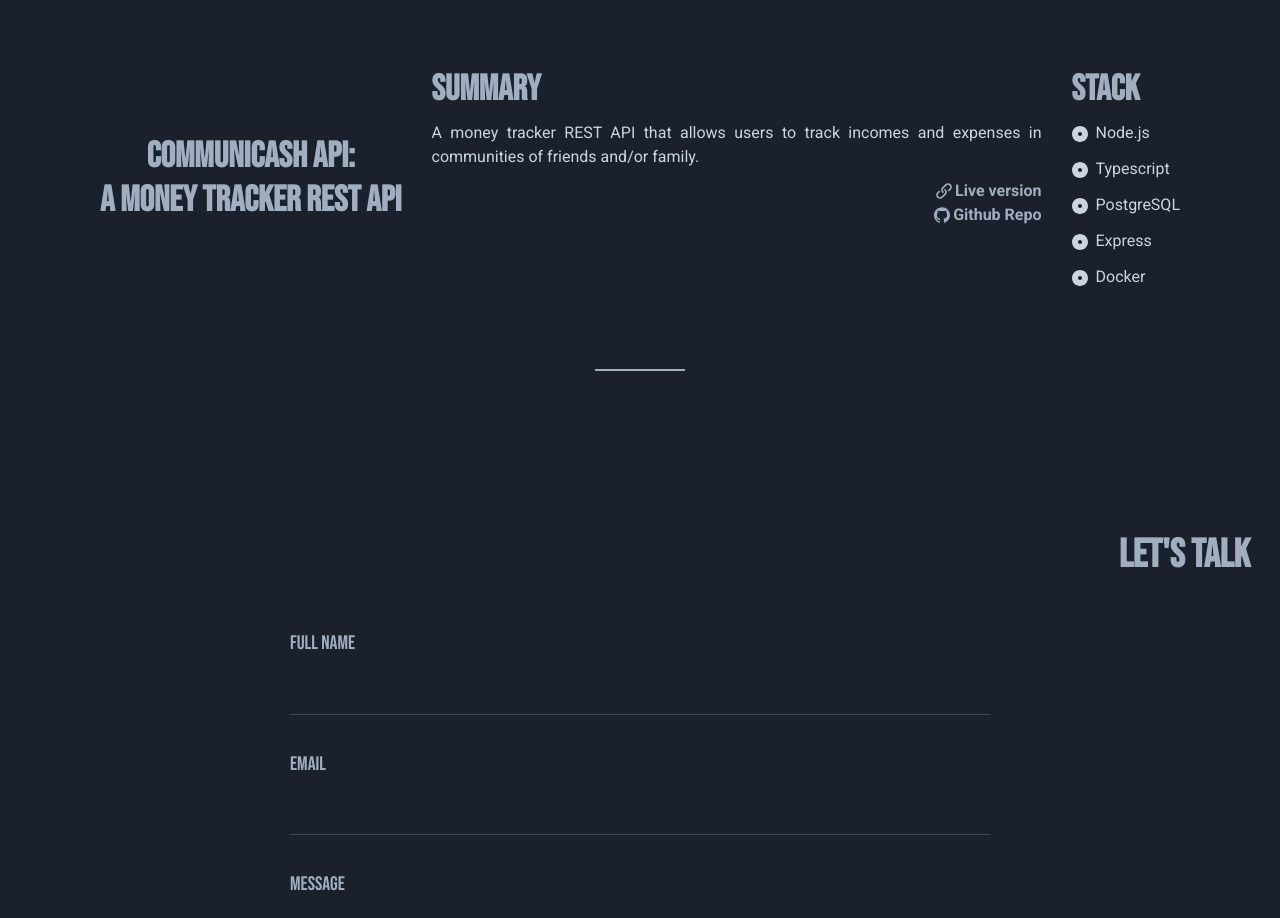
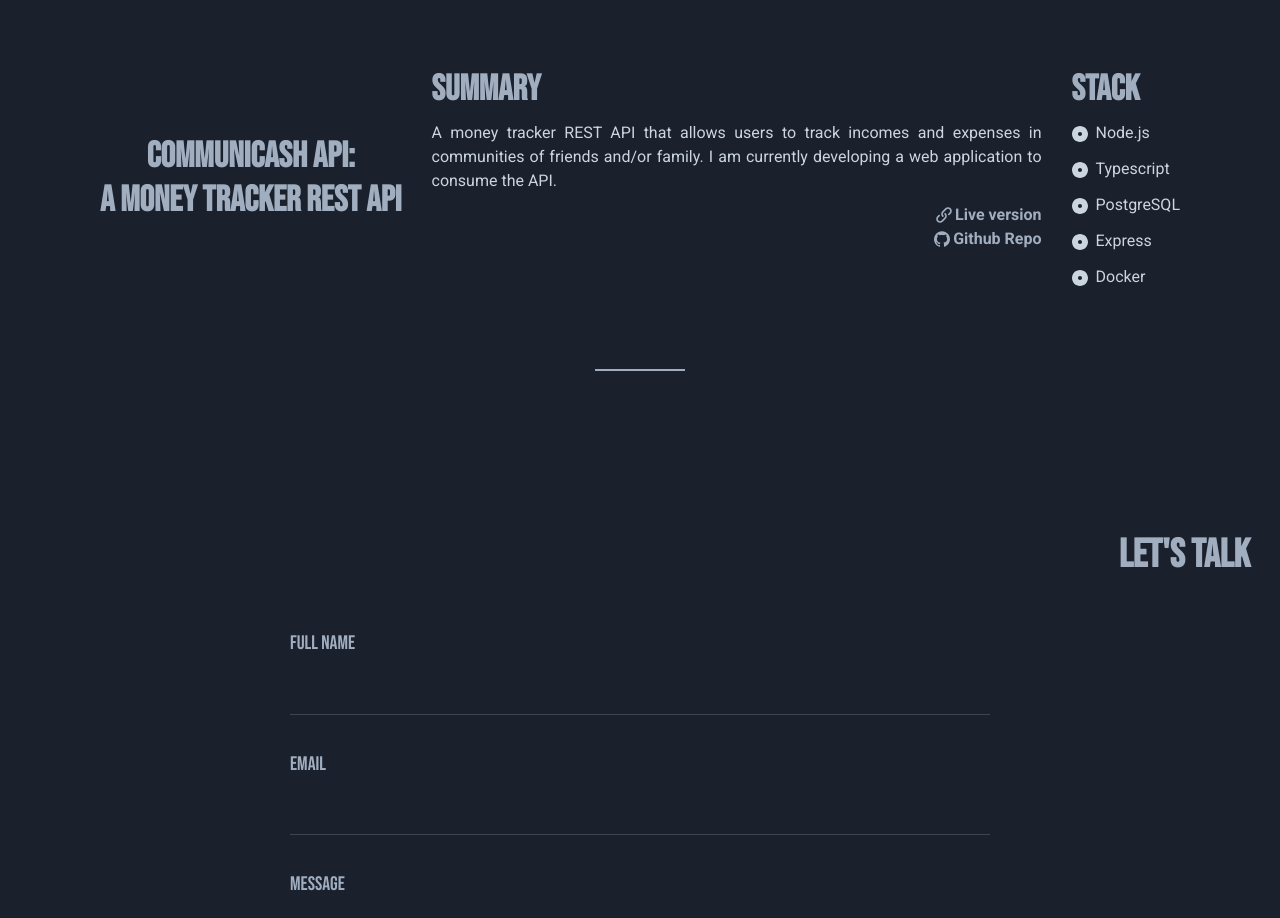
Before and after one commit to hugolacerdar/portfolio-next, a Next.js app: page / in a window 1280 px wide. Shown: the part 1800-2718 px from the top of the page. Built offline with nearby package versions, Linux system fonts and the light colour scheme.

Commit message:
Update description

```diff
--- a/components/Projects/index.tsx
+++ b/components/Projects/index.tsx
@@ -35,7 +35,7 @@ const PROJECTS: Project[] = [
     title: "CommuniCash API",
     subtitle: "a money tracker REST API",
     description:
-      "A money tracker REST API that allows users to track incomes and expenses in communities of friends and/or family.",
+      "A money tracker REST API that allows users to track incomes and expenses in communities of friends and/or family. I am currently developing a web application to consume the API.",
     stack: ["Node.js", "Typescript", "PostgreSQL", "Express", "Docker"],
     githubLink: "https://github.com/hugolacerdar/communicash_api",
     liveLink: "https://communicash.hugolacerda.dev/api-docs/",
```
